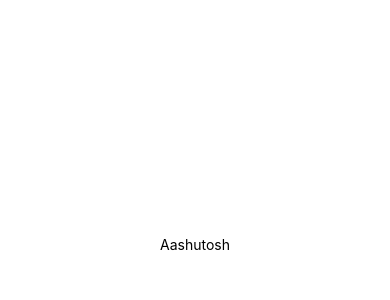
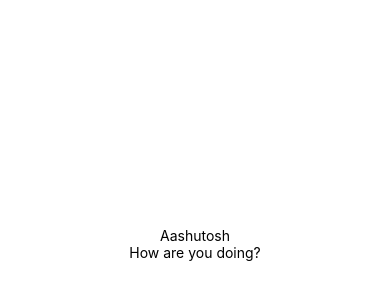
Before and after one commit to ambardekar2/AashuFirstApp, a React Native app: screen / in a window 390 px wide. Shown: the part 178-478 px from the top of the page. Built offline with nearby package versions, Linux system fonts and the light colour scheme.

Commit message:
second commit

```diff
--- a/App.js
+++ b/App.js
@@ -5,6 +5,7 @@ export default function App() {
   return (
     <View style={styles.container}>
       <Text>Aashutosh</Text>
+      <Text>How are you doing?</Text>
       <StatusBar style="auto" />
     </View>
   );
```
